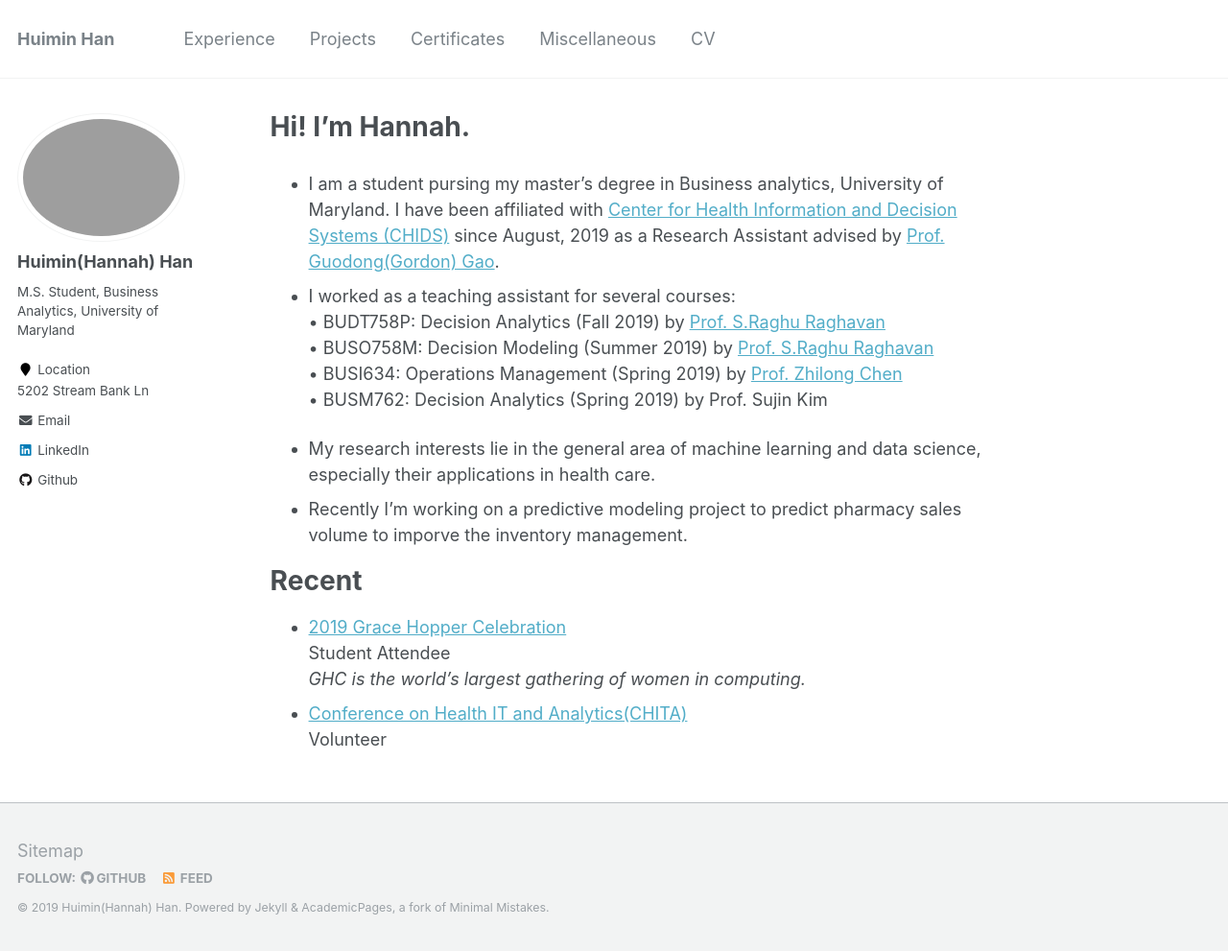
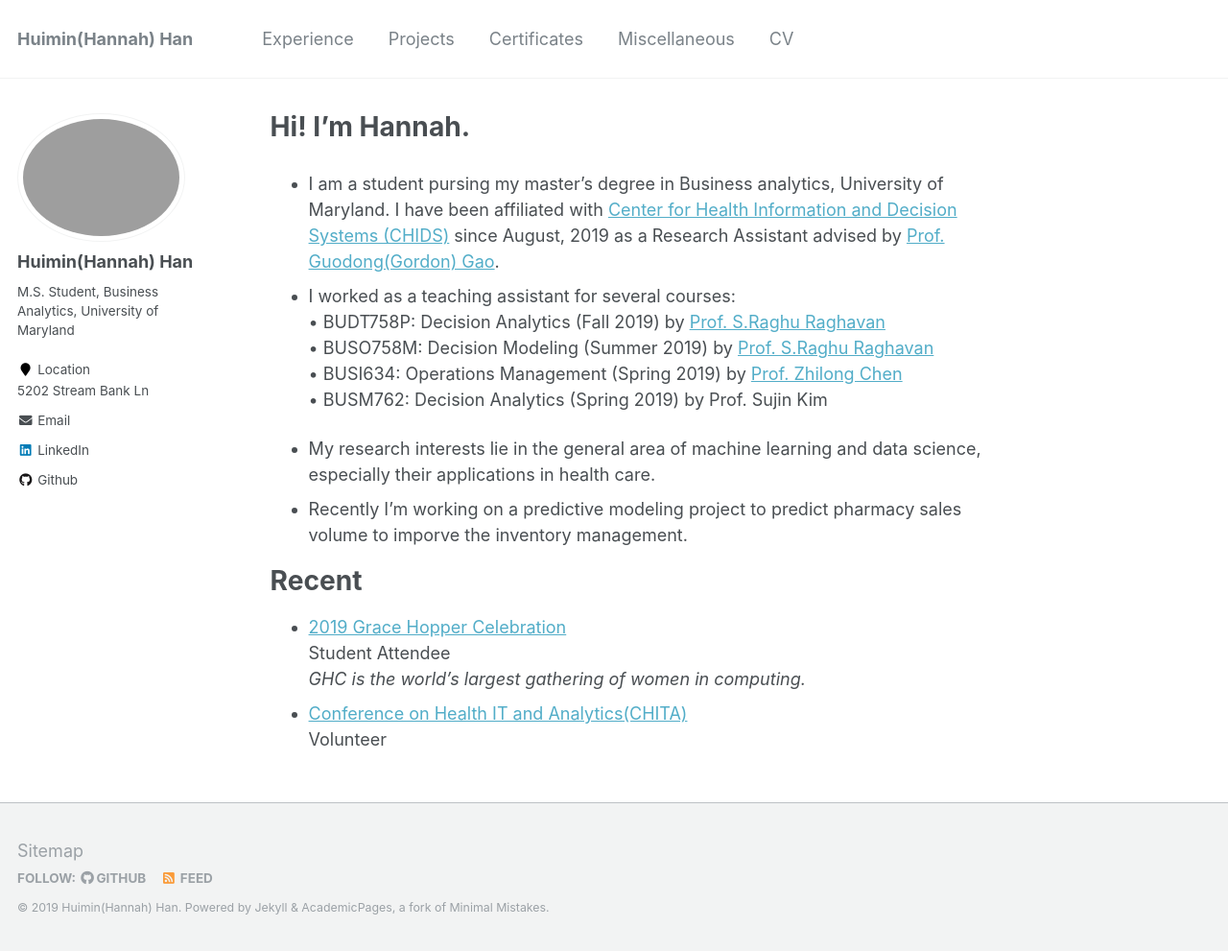
Before and after one commit to HannahHan3/HannahHan3.github.io, a Jekyll site: the page built from _pages/about.md, in a window 1280 px wide and 991 px high. Shown: the whole window at 96% size. Built offline with Jekyll 4.4.1, drawn with Linux system fonts in a browser that asks for light colours.

Commit message:
Update _config.yml

```diff
--- a/_config.yml
+++ b/_config.yml
@@ -7,7 +7,7 @@
 
 # Site Settings
 locale                   : "en-US"
-title                    : "Huimin Han"
+title                    : "Huimin(Hannah) Han"
 title_separator          : "-"
 name                     : &name "Huimin(Hannah) Han"
 description              : &description "personal description"
```
